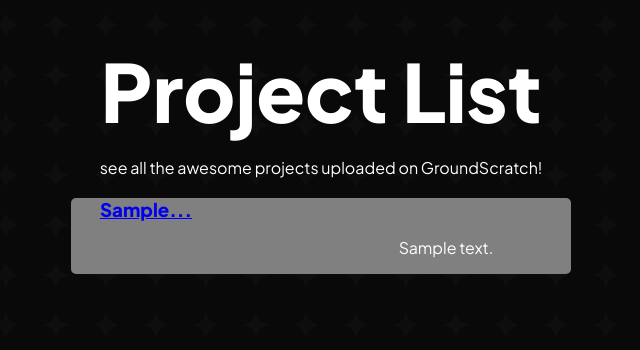
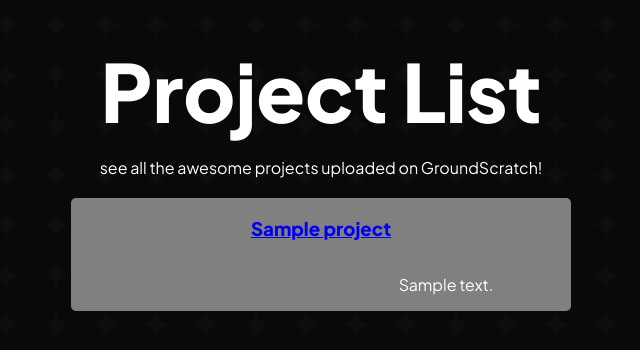
Before and after one commit to Rix565/GroundScratch, a Flask app: page /project/list/ in a window 1280 px wide. Shown: the top 350 px of the page, without its empty margins (319-959 px from the left). Run offline with Flask 2, Linux system fonts and the light colour scheme; tables that the repository leaves empty hold one stand-in row (values such as "Sample post").

Commit message:
upgraded things a bit

```diff
--- a/static/style.css
+++ b/static/style.css
@@ -112,8 +112,6 @@
 }
 .project-item h3{
   text-align: center;
-  margin: 0;
-  margin-right: 350px
 }
 .project-item p{
   text-align: center;
--- a/templates/project-list.html
+++ b/templates/project-list.html
@@ -12,7 +12,7 @@
     <div class="project-list">
         {% for single_project in projects %}
         <div class="project-item">
-            <h3><a href="{{ url_for('project_page', project_number=single_project.id) }}">{{  textwrap.shorten(single_project.name, width=10, placeholder="...") }}</a></h3>
+            <h3><a href="{{ url_for('project_page', project_number=single_project.id) }}">{{  textwrap.shorten(single_project.name, width=35, placeholder="...") }}</a></h3>
             <p>{{  textwrap.shorten(single_project.description, width=23, placeholder="...") }}</p>
         </div>
         {% endfor %}
```
